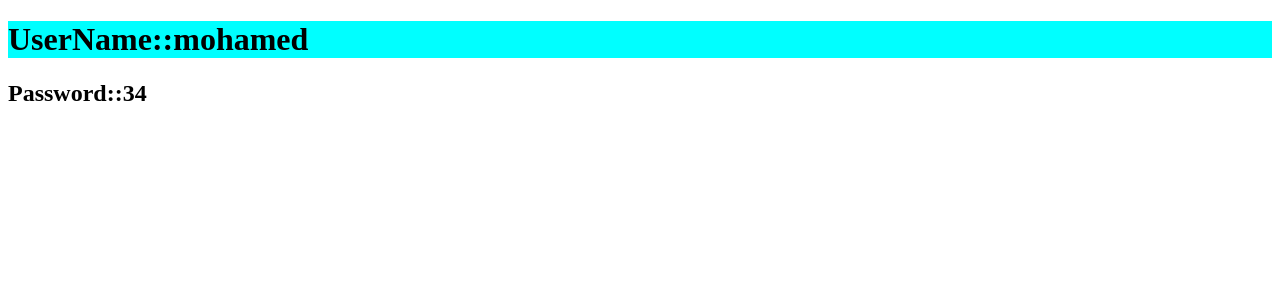
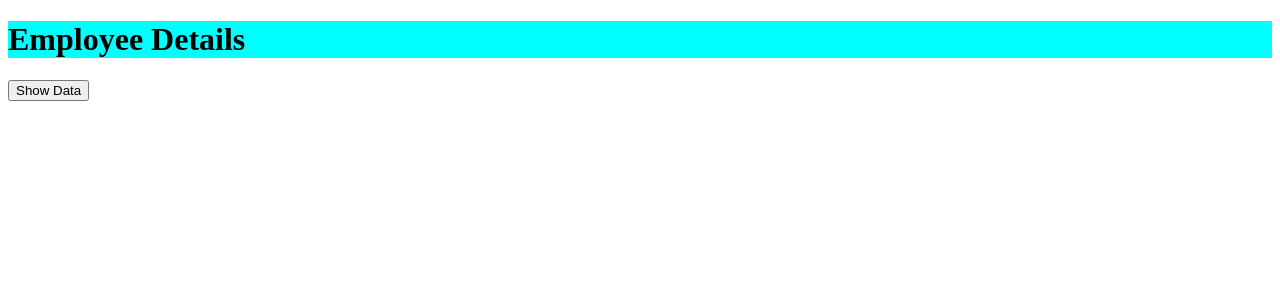
Before and after one commit to azartechnet/MERNSTACKBATCH_MRG_11, a React (Create React App) app in the folder Reactjs/my11batch/: page / in a window 1280 px wide. Shown: the top 300 px of the page. Built offline with nearby package versions, Linux system fonts and the light colour scheme.

Commit message:
Update index.js

```diff
--- a/Reactjs/my11batch/src/index.js
+++ b/Reactjs/my11batch/src/index.js
@@ -188,7 +188,7 @@ r1.render(<Sample name={"mohamed"} age={34}/>)*/
 
   //Component Constructor
 
-  class Sample extends React.Component
+  /*class Sample extends React.Component
   {
      constructor()
      {
@@ -208,7 +208,79 @@ r1.render(<Sample name={"mohamed"} age={34}/>)*/
   }
 
   const r1=ReactDOM.createRoot(document.getElementById('root'))
-  r1.render(<Sample/>)
+  r1.render(<Sample/>)*/
 
 
-//React State
+//Constructor using props
+
+/*class Sample extends React.Component
+{
+    constructor(props)
+    {
+        super(props);
+        this.state={f1:'green'}
+        //this.state={f2:'Courier New'}
+    }
+    render()
+    {
+
+        return(
+            <div>
+            <h3 style={{background:this.state.f1}}>{this.props.text}</h3>
+            <h3 style={{fontFamily:this.state.f2}}>{this.props.text}</h3>
+
+
+            </div>
+
+        )
+    }
+}
+const r1=ReactDOM.createRoot(document.getElementById('root'))
+r1.render(<Sample text='Hello World'/>)*/
+
+//Changing the state object
+
+class Sample extends React.Component
+{
+  constructor(props)
+  {
+     super(props);
+     this.state = {
+       emp:{
+          id:1002,
+          name:"azar",
+          city:"Lahore"
+       },
+       showData:false
+  };
+}
+showdata(){
+  this.setState({showData:true });
+}
+ hideData(){
+   this.setState({showData:false});
+ }
+  render()
+   {
+     let data ;
+      if (this.state.showData== true)
+      {
+         data= <div><b>City :</b>{this.state.emp.city}<b>Id::</b>{this.state.emp.id}<br/>
+           <button onClick={this.hideData.bind(this)} >Hide Data</button></div>;
+      }
+      else
+       {
+         data= <button onClick={this.showdata.bind(this)} >Show Data</button>;
+          }
+            return (
+               <div className="App">
+                <h1>Employee Details </h1>
+                 {data}
+              </div>
+              );
+               }
+};
+//ReactDOM.render(<Sample /> ,document.getElementById('root'));
+
+const r1=ReactDOM.createRoot(document.getElementById('root'))
+r1.render(<Sample /> )
```
